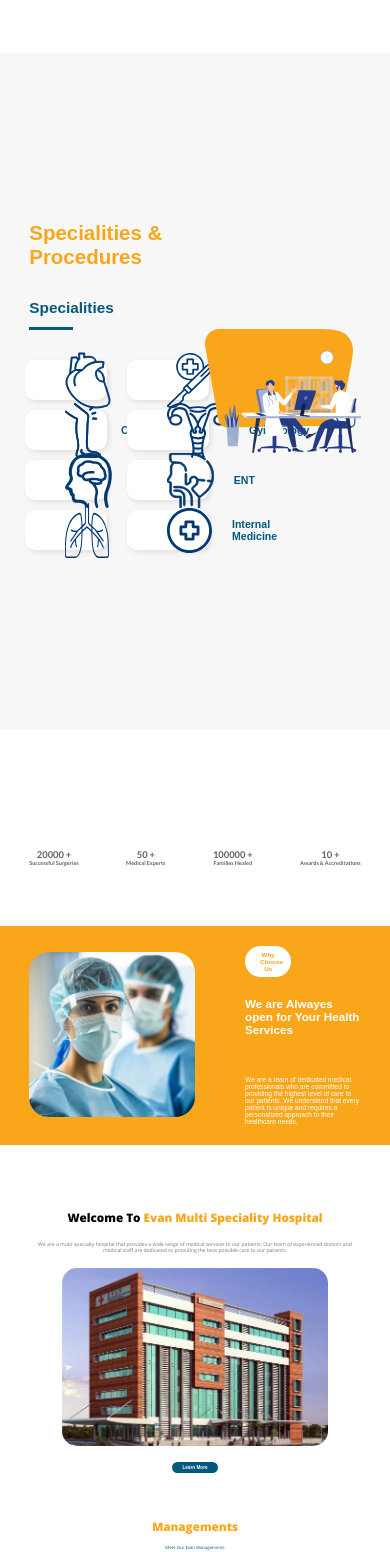
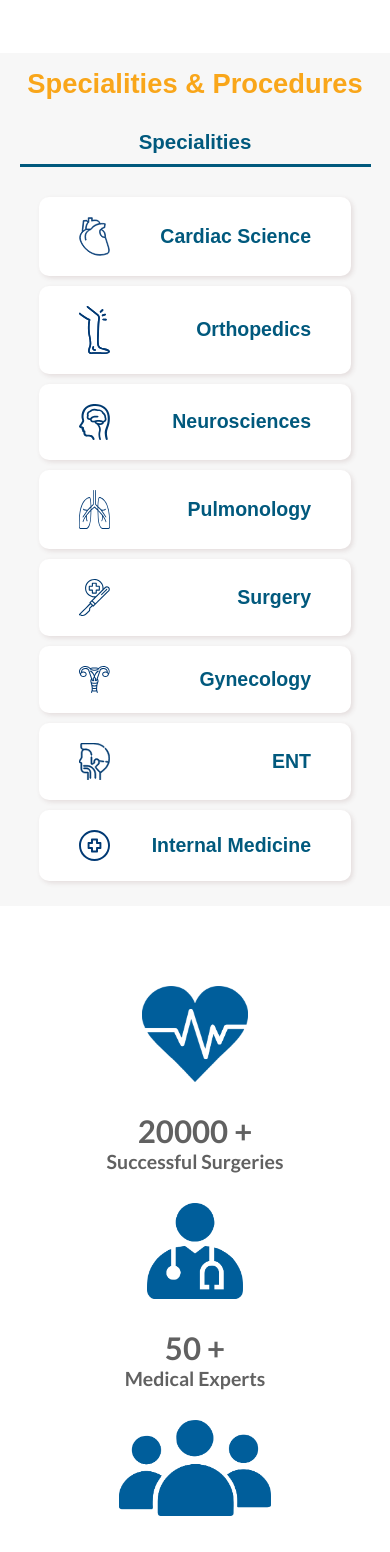
Before and after one commit to Aarishkasgar/Evan-Hospital, a React (Vite) app: page / in a window 390 px wide. Shown: the part 1200-2752 px from the top of the page. Built offline with nearby package versions, Linux system fonts and the light colour scheme; a web font is replaced by a local one.

Commit message:
af-commit

```diff
--- a/src/components/ProjectFacts.css
+++ b/src/components/ProjectFacts.css
@@ -38,3 +38,20 @@
   font-family: "Lato", sans-serif;
   font-weight: 700;
 }
+
+/* media query start */
+@media (max-width: 600px) {
+  .project-facts-box {
+    /* background-color: var(--bg2); */
+    /* text-align: center; */
+  }
+  .project-facts-box img {
+    height: 40vw;
+  }
+  .project-facts-box h2 {
+    font-size: 8vw;
+  }
+  .project-facts-box p {
+    font-size: 5vw;
+  }
+}
--- a/src/components/SpecialitiesBox.css
+++ b/src/components/SpecialitiesBox.css
@@ -20,3 +20,16 @@
 .Specialities-box h2 {
   color: #01597d;
 }
+
+/* media query start */
+@media (max-width: 600px) {
+  .Specialities-box {
+    width: 80vw;
+  }
+  .Specialities-box img {
+    width: 8vw;
+  }
+  .Specialities-box h2 {
+    font-size: 5vw;
+  }
+}
--- a/src/components/Testimonials.jsx
+++ b/src/components/Testimonials.jsx
@@ -8,7 +8,7 @@
     <section className="testimonial-container">
       <div className="title">
         <h2>Testimonial</h2>
-        <p>What members are saying.</p>
+        <p>What people are saying.</p>
       </div>
 
       <div className="slider-container">
--- a/src/styles/Home.css
+++ b/src/styles/Home.css
@@ -529,4 +529,161 @@
   .H-about-right {
     display: none;
   }
+
+  /* home second page media query */
+
+  .home-specialities-container {
+    /* background-color: #00796b; */
+    height: auto;
+    padding: 15px 0;
+  }
+  .home-specialities-title {
+    font-size: 3.5vw;
+    text-align: center;
+    /* background-color: yellowgreen; */
+  }
+  .home-specialities-title h2 {
+    text-align: center;
+    width: 100%;
+    /* background-color: #f9a61a; */
+  }
+  .home-specialities-left {
+    /* background-color: aquamarine; */
+    width: 90%;
+  }
+  .SpecialitiesBoxes {
+    display: flex;
+    flex-direction: column;
+  }
+  .SpecialitiesBox1 div {
+    height: 15vw;
+    height: auto;
+  }
+  .SpecialitiesBox2 div {
+    height: 15vw;
+    height: auto;
+  }
+  .SpecialitiesBox2 {
+    margin-top: -20px;
+  }
+  .home-specialities-right {
+    /* background-color: aqua; */
+    display: none;
+  }
+
+  /* counter page start */
+  #project-facts-container {
+    /* background-color: #00796b; */
+    height: auto;
+  }
+  .project-facts-container {
+    /* background-color: antiquewhite; */
+    display: flex;
+    flex-direction: column;
+    align-items: center;
+    justify-content: center;
+  }
+  .project-facts-container div {
+    width: 100%;
+  }
+
+  /* why choose us start */
+
+  #why-choose-us {
+    /* background-color: aquamarine; */
+  }
+  .why-choose-us {
+    /* background-color: #8fbcd4; */
+    display: flex;
+    flex-direction: column;
+    justify-content: center;
+    align-items: center;
+  }
+  .why-choose-us-left {
+    /* background-color: #f9a61a; */
+    width: 100%;
+  }
+  .why-choose-us-left img {
+    width: 100%;
+  }
+  .why-choose-us-right {
+    /* background-color: yellowgreen; */
+    width: 100%;
+    display: flex;
+    flex-direction: column;
+    align-items: center;
+    justify-content: center;
+    padding: 0;
+    /* margin: 0; */
+    text-align: center;
+    margin-top: 10px;
+  }
+  .why-choose-us-right h2 {
+    font-size: 4.5vw;
+    width: 55%;
+  }
+  .why-choose-us-right h1 {
+    font-size: 6.5vw;
+    /* background-color: #8fbcd4; */
+  }
+  .why-choose-us-right p {
+    font-size: 4.5vw;
+  }
+
+  /* welcome section start */
+
+  #hospital-welcome-container {
+    /* background-color: #8fbcd4; */
+    height: auto;
+  }
+  .hospital-welcome-container {
+    /* background-color: bisque; */
+    text-align: center;
+    margin: 20px 0;
+  }
+  .hospital-welcome-container h1 {
+    font-size: 6.5vw;
+    /* background-color: violet; */
+  }
+  .hospital-welcome-container p {
+    font-size: 3vw;
+  }
+  .hospital-welcome-button {
+    font-size: 4vw;
+    width: 40%;
+    height: 45px;
+  }
+
+  /* Our management section start */
+
+  .HD-container {
+    /* background-color: #8fbcd4; */
+    z-index: -1;
+  }
+  .HD-inner-container {
+    /* background-color: yellow; */
+    z-index: 1;
+  }
+  .HD-inner-container h1 {
+    font-size: 10vw;
+  }
+  .HD-inner-container p {
+    font-size: 4.5vw;
+  }
+
+  /* TPA Section start */
+
+  .TPA-title h3 {
+    font-size: 6vw;
+  }
+  .TPA-title h1 {
+    font-size: 10vw;
+  }
+
+  /* testimonial start */
+
+  .testimonial-container {
+    /* background-color: #8fbcd4; */
+    height: 100vw !important;
+  }
 }
```
